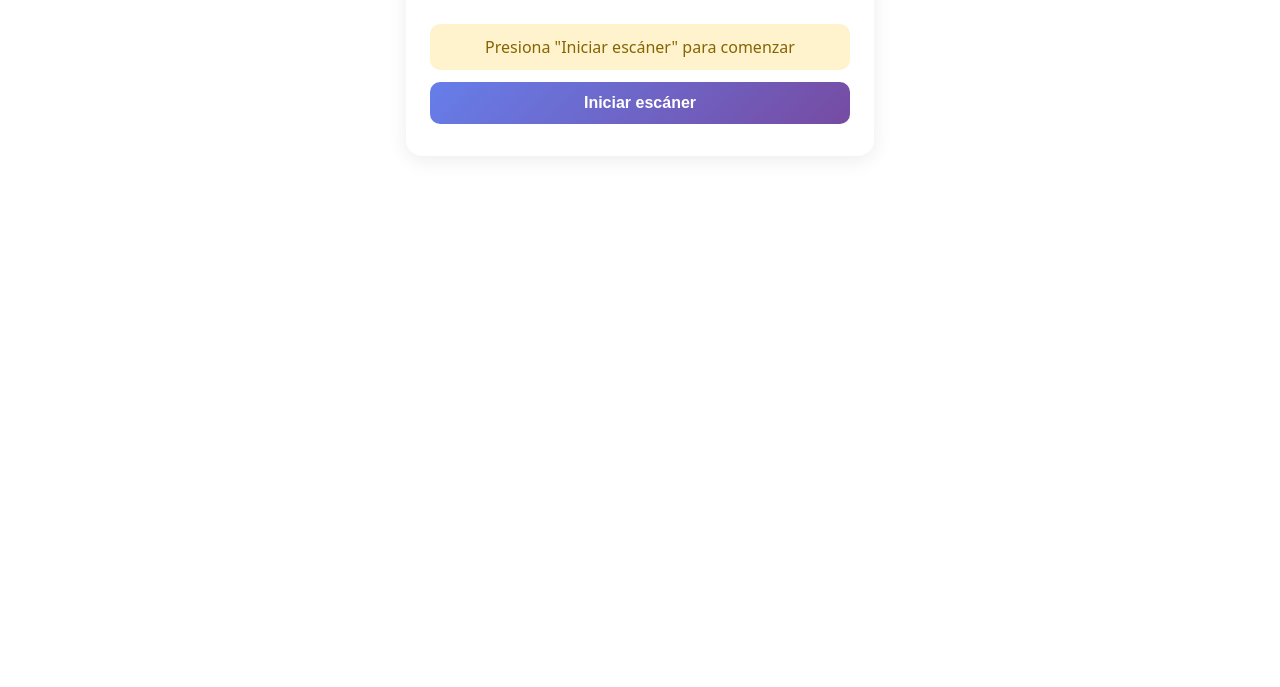
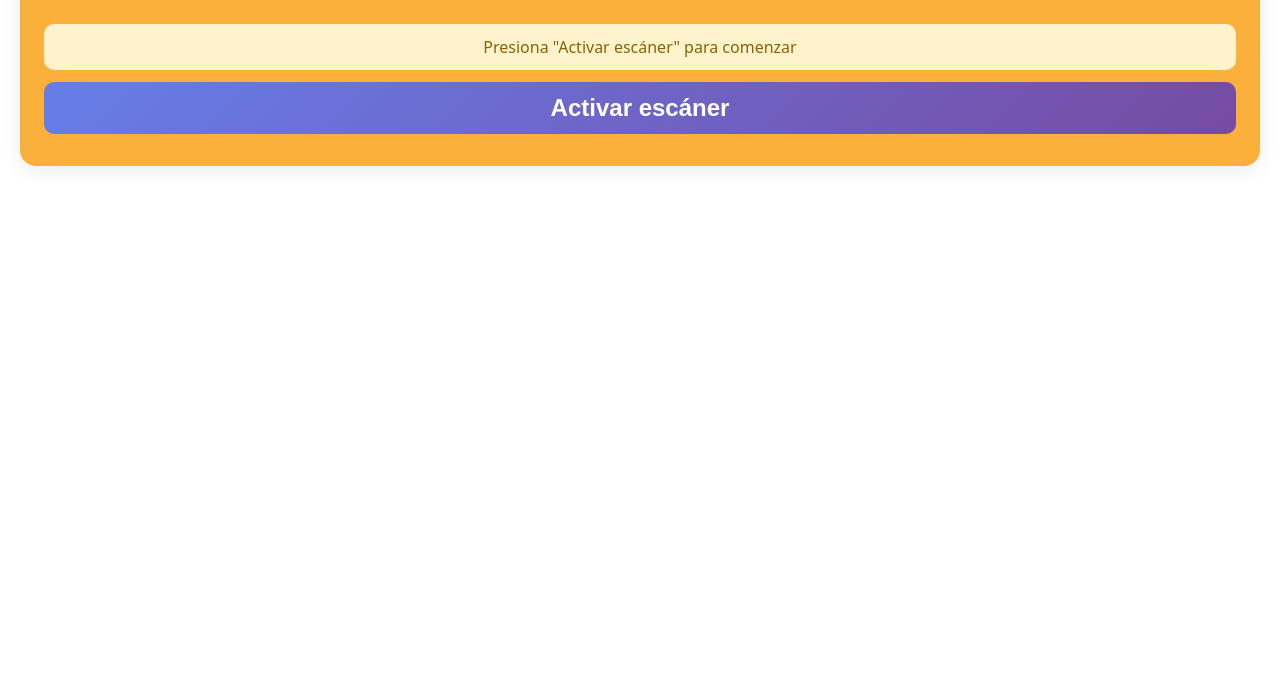
Before and after one commit to cantosdelhumedal/scanner_qr, a plain HTML site: page index.html in a window 1280 px wide. Shown: the part 113-800 px from the top of the page. Drawn offline with Linux system fonts and the light colour scheme.

Commit message:
Update index.html

```diff
--- a/index.html
+++ b/index.html
@@ -13,9 +13,9 @@
     }
 
     .scanner-container {
-      max-width: 420px;
+      max-width: 100%;
       margin: 0 auto;
-      background: white;
+      background: #FBB03B;
       border-radius: 16px;
       padding: 24px;
       box-shadow: 0 4px 20px rgba(0, 0, 0, 0.08);
@@ -57,7 +57,7 @@
       padding: 12px;
       border: none;
       border-radius: 10px;
-      font-size: 16px;
+      font-size: 24px;
       font-weight: 600;
       cursor: pointer;
       transition: all 0.3s ease;
@@ -92,10 +92,10 @@
     <div id="qr-reader"></div>
 
     <div id="status" class="status waiting">
-      Presiona "Iniciar escáner" para comenzar
+      Presiona "Activar escáner" para comenzar
     </div>
 
-    <button id="start-btn" class="btn btn-primary">Iniciar escáner</button>
+    <button id="start-btn" class="btn btn-primary">Activar escáner</button>
     <button id="stop-btn" class="btn btn-secondary" style="display:none;">Detener escáner</button>
   </div>
 
```
